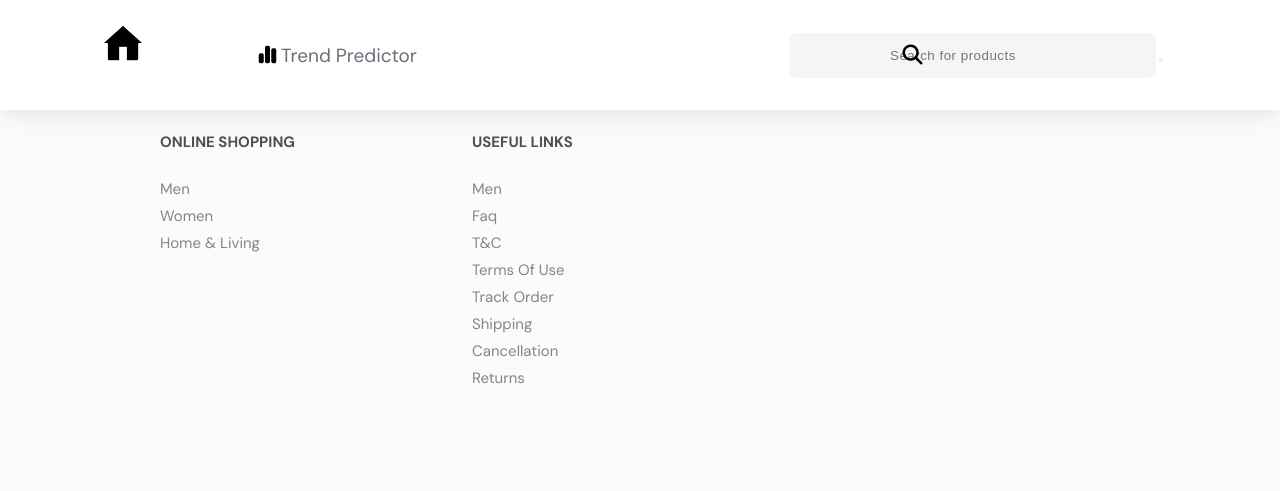
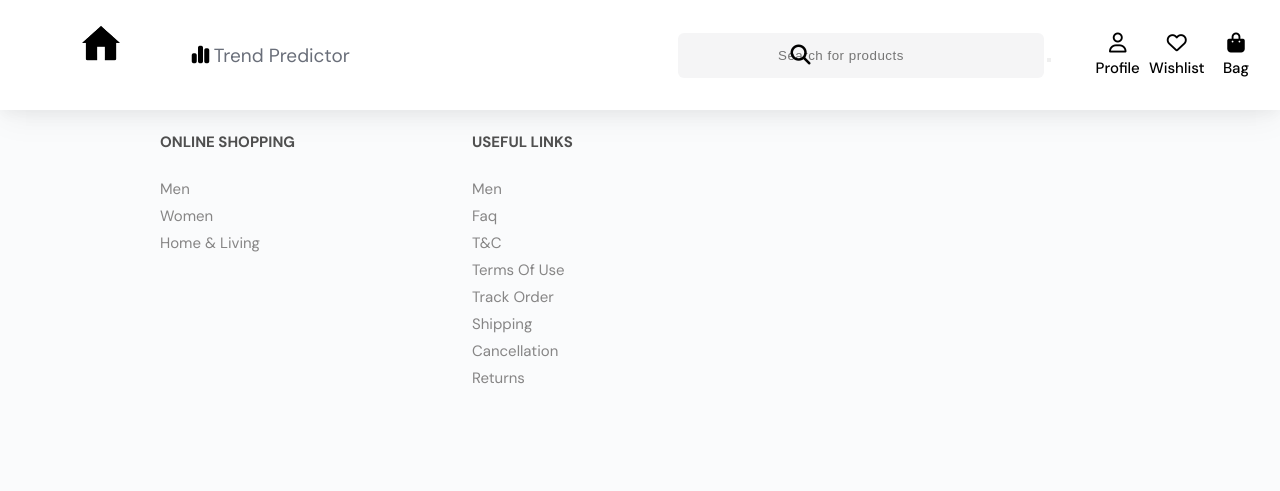
Before and after one commit to sneha2819/myntra, a Flask app: template templates/results.html in a window 1280 px wide. Shown: the top 491 px of the page. Run offline with Flask 3, Linux system fonts and the light colour scheme; the template is opened without the code that fills it, so the values that code supplies are empty; some libraries are stand-ins or nearby versions.

Commit message:
Update results.html

```diff
--- a/templates/results.html
+++ b/templates/results.html
@@ -8,9 +8,10 @@
      <link rel="shortcut icon" type="image/png" href="static/newlogo-removebg-preview.png">
     <!-- ALL CSS LINK -->
     <link rel="stylesheet" href="static/style.css">
+    <link rel="stylesheet" href="static/productpage.css">
     <link href='https://unpkg.com/boxicons@2.1.2/css/boxicons.min.css' rel='stylesheet'>
     <link rel="stylesheet" href="static/navbar.css">
-    <link rel="stylesheet" href="static//header.css">
+    <link rel="stylesheet" href="static/header.css">
     <!-- FONT-AWESOME -->
     <script src="https://kit.fontawesome.com/72215895a8.js" crossorigin="anonymous"></script>
 
@@ -32,18 +33,36 @@
                 </button>
             </form>
         </div>
+        <div id="right_icon">
+            <div id="reggDropdown">
+                <!-- DROPDOWN MENU TO FOR LOGIN AND SIGNUP -->
+                <div id="drop">
+                    <a href="/Profile/profile.html" class="dropList">login</a>
+                    <a href="/Profile/signup.html" class="dropList">sign up</a>
+                </div>
+                <i class="fa-regular fa-user"></i>
+                <span>profile</span>
+            </div>
+            <div>
+                <i class="fa-regular fa-heart"></i>
+                <span>wishlist</span>
+            </div>
+            <div>
+                <i class="fa-solid fa-bag-shopping"></i>
+                <span>bag</span>
+            </div>
+        </div>
 
-        <div id = "res">
     </header>
 
     <main>
         <h1>Search Results for "{{ query }}"</h1>
-        <a href="templates/index.html">Back to Home</a>
+        <a href="/">Back to Home</a>
         <div class="results">
-            {% for item in items.itertuples() %}
+            {% for item in items %}
                 <div class="result-item">
-                    <img src="static/women_fashion/, filename='women_fashion/' + item.image" alt="{{item.description}}">
-                    <p>{{item.description}}</p>
+                    <img src="{{ url_for('static', filename=item['image']) }}" alt="{{ item['description'] }}">
+                    <p><strong>Description:</strong> {{ item.description }}</p>
                 </div>
             {% endfor %}
         </div>
@@ -70,5 +89,6 @@
                   <p>returns</p>
                 </div>
     </footer>
+
 </body>
 </html>
```
